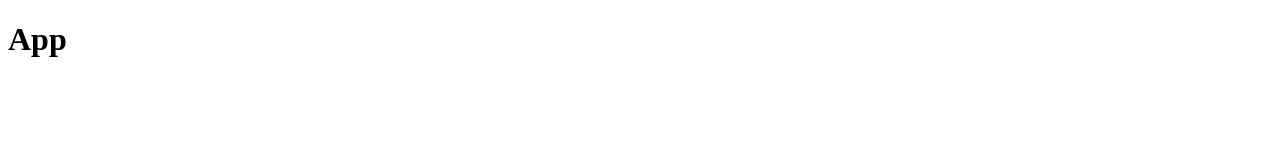
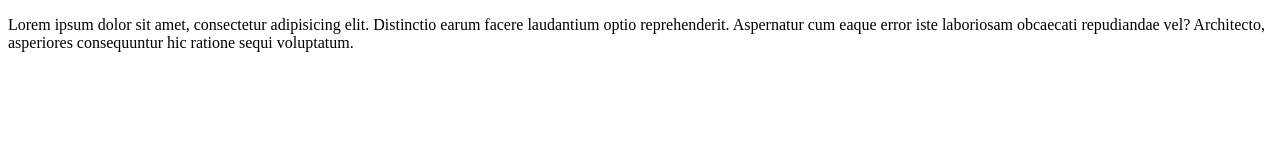
Before and after one commit to Direct-Entry-Program-8/clone-pull-project, a website: page src/index.html in a window 1280 px wide. Drawn offline with Linux system fonts and the light colour scheme.

Commit message:
Add some content

```diff
--- a/src/index.html
+++ b/src/index.html
@@ -8,6 +8,11 @@
     <title>App</title>
 </head>
 <body>
-    <h1>App</h1>
+    <p>
+        Lorem ipsum dolor sit amet, consectetur adipisicing elit. Distinctio earum facere laudantium optio reprehenderit. Aspernatur cum eaque error iste laboriosam obcaecati repudiandae vel? Architecto, asperiores consequuntur hic ratione sequi voluptatum.
+    </p>
+    <footer>
+
+    </footer>
 </body>
 </html>
```
